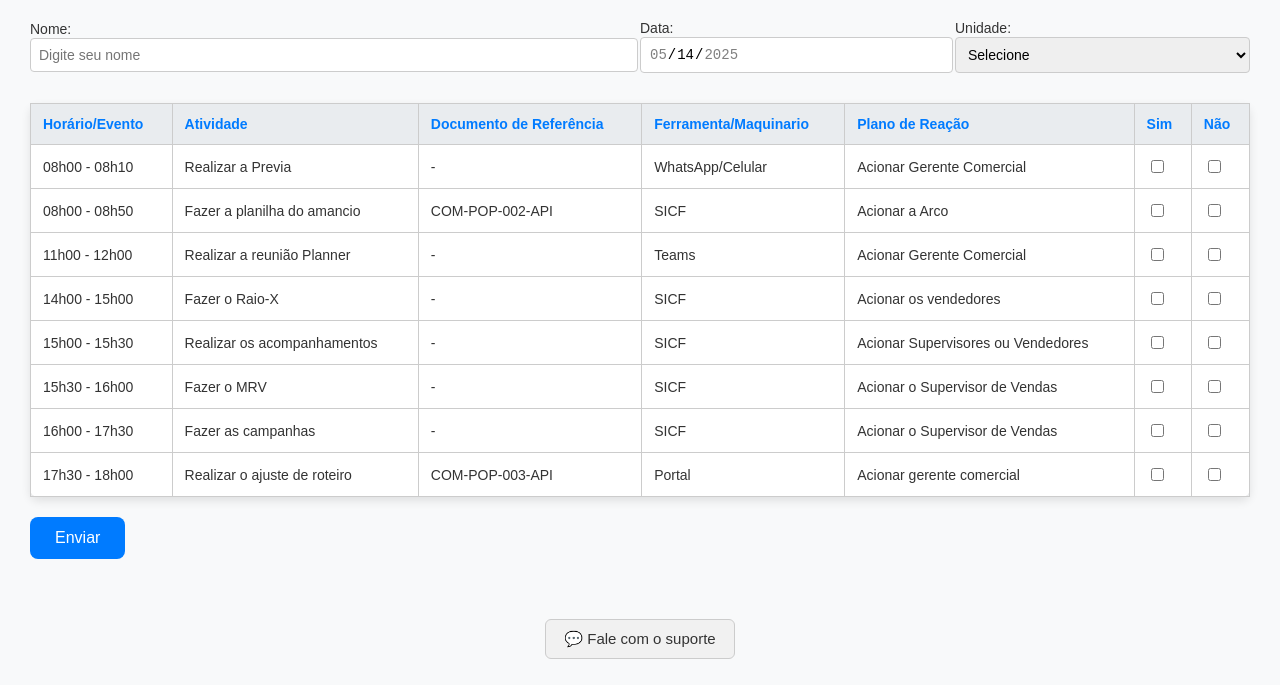
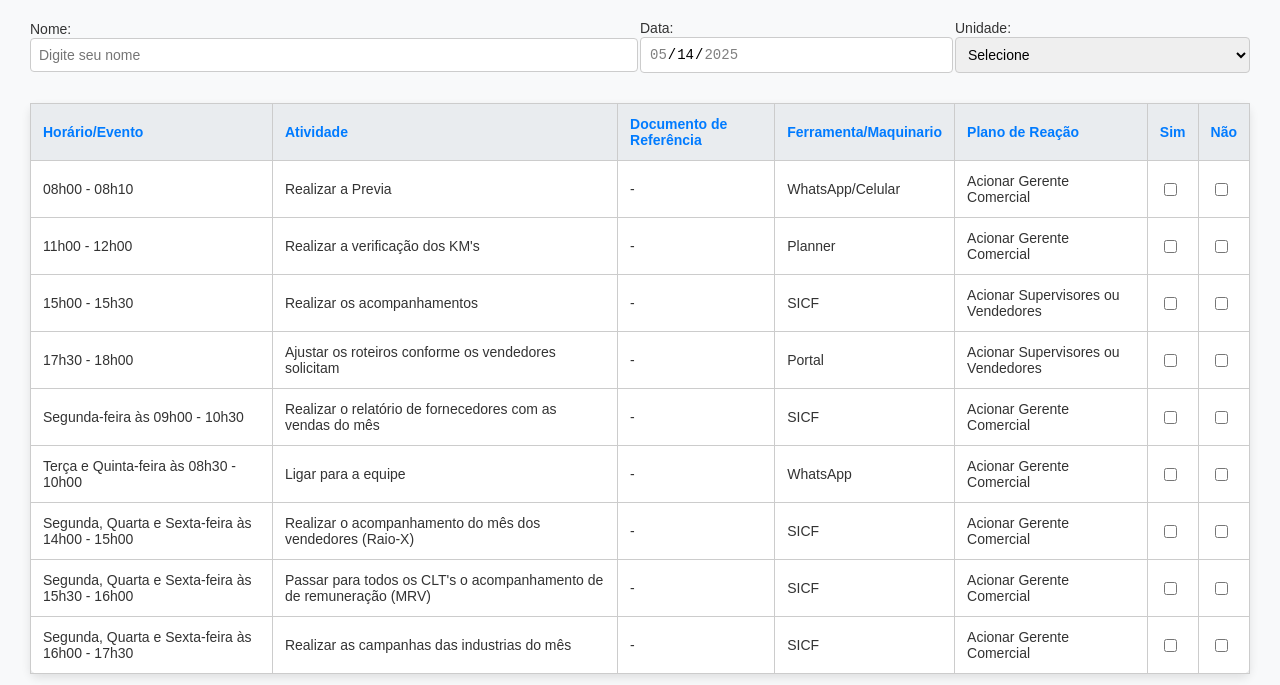
Before and after one commit to grupotriunfante/COM-CKL-001-API, a plain HTML site: page index.htm in a window 1280 px wide. Shown: the part 115-800 px from the top of the page. Drawn offline with Linux system fonts and the light colour scheme.

Commit message:
Update index.htm
Rev02

```diff
--- a/index.htm
+++ b/index.htm
@@ -153,14 +153,14 @@
       <script>
         const atividades = [
           ["08h00 - 08h10", "Realizar a Previa","-","WhatsApp/Celular","Acionar Gerente Comercial"],
-          ["08h00 - 08h50", "Fazer a planilha do amancio","COM-POP-002-API","SICF", "Acionar a Arco"],
-          ["11h00 - 12h00", "Realizar a reunião Planner","-","Teams", "Acionar Gerente Comercial"],
-          ["14h00 - 15h00", "Fazer o Raio-X","-","SICF", "Acionar os vendedores"],
+          ["11h00 - 12h00", "Realizar a verificação dos KM's","-","Planner", "Acionar Gerente Comercial"],
           ["15h00 - 15h30", "Realizar os acompanhamentos","-", "SICF", "Acionar Supervisores ou Vendedores"],
-          ["15h30 - 16h00","Fazer o MRV","-", "SICF","Acionar o Supervisor de Vendas"],
-          ["16h00 - 17h30","Fazer as campanhas","-", "SICF", "Acionar o Supervisor de Vendas"],
-          ["17h30 - 18h00", "Realizar o ajuste de roteiro","COM-POP-003-API", "Portal", "Acionar gerente comercial"],
-
+          ["17h30 - 18h00", "Ajustar os roteiros conforme os vendedores solicitam","-", "Portal", "Acionar Supervisores ou Vendedores"],
+          ["Segunda-feira às 09h00 - 10h30", "Realizar o relatório de fornecedores com as vendas do mês","-", "SICF", "Acionar Gerente Comercial"],
+          ["Terça e Quinta-feira às 08h30 - 10h00", "Ligar para a equipe","-", "WhatsApp", "Acionar Gerente Comercial"],
+          ["Segunda, Quarta e Sexta-feira às 14h00 - 15h00", "Realizar o acompanhamento do mês dos vendedores (Raio-X)","-", "SICF", "Acionar Gerente Comercial"],
+          ["Segunda, Quarta e Sexta-feira às 15h30 - 16h00", "Passar para todos os CLT's o acompanhamento de de remuneração (MRV)","-", "SICF", "Acionar Gerente Comercial"],
+          ["Segunda, Quarta e Sexta-feira às 16h00 - 17h30", "Realizar as campanhas das industrias do mês","-", "SICF", "Acionar Gerente Comercial"],
 
         ];
 
@@ -251,7 +251,7 @@
     formData.append("data", data);
     formData.append("unidade", unidade);
 
-    fetch("https://script.google.com/macros/s/AKfycbzGVXzw7BYG67wHdjHlSo8EvCt2SEKvBXgGs5fEErCiEyLVArKrUVYcOnpOSjvmlorJ/exec", {
+    fetch("https://script.google.com/macros/s/AKfycbywY_k55vhZ53fQ9GLmJUILHXIVNDHKkVm7hEKzaDz_7hrCZICamNcwGzFLsjILIPIM/exec", {
       method: "POST",
       body: formData
     })
```
